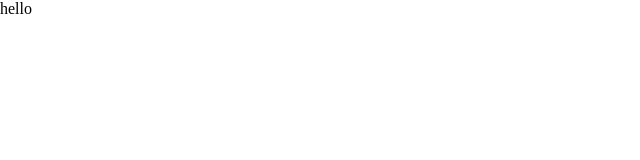
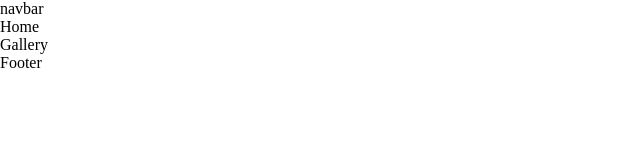
Before and after one commit to karimiraayan/ContentFleet, a React (Vite) app: page / in a window 1280 px wide. Shown: the top 160 px of the page, without its empty margins (0-640 px from the left). Built offline with nearby package versions, Linux system fonts and the light colour scheme.

Commit message:
add App structure

```diff
--- a/src/App.jsx
+++ b/src/App.jsx
@@ -2,12 +2,17 @@
 import Navbar from './components/Navbar'
 //import viteLogo from '/vite.svg'
 import './style/main.scss'
-
+import Home from './components/Home'
+import Gallery from './components/Gallery'
+import Footer from './components/Footer'
 function App() {
 
   return (
     <>
       <Navbar/>
+      <Home/>
+      <Gallery/>
+      <Footer/>
     </>
   )
 }
--- /dev/null
+++ b/src/components/Footer.jsx
@@ -0,0 +1,9 @@
+import React from 'react'
+
+export default function Footer() {
+  return (
+  <footer>
+    <p>Footer</p>
+  </footer>
+  )
+}
--- /dev/null
+++ b/src/components/Gallery.jsx
@@ -0,0 +1,7 @@
+import React from 'react'
+
+export default function Gallery() {
+  return (
+    <div>Gallery</div>
+  )
+}
--- /dev/null
+++ b/src/components/Home.jsx
@@ -0,0 +1,7 @@
+import React from 'react'
+
+export default function Home() {
+  return (
+    <div>Home</div>
+  )
+}
--- a/src/components/Navbar.jsx
+++ b/src/components/Navbar.jsx
@@ -1,7 +1,7 @@
 export default function Navbar() {
   return (
   <nav>
-    hello
+    navbar
   </nav>
   )
 }
```
